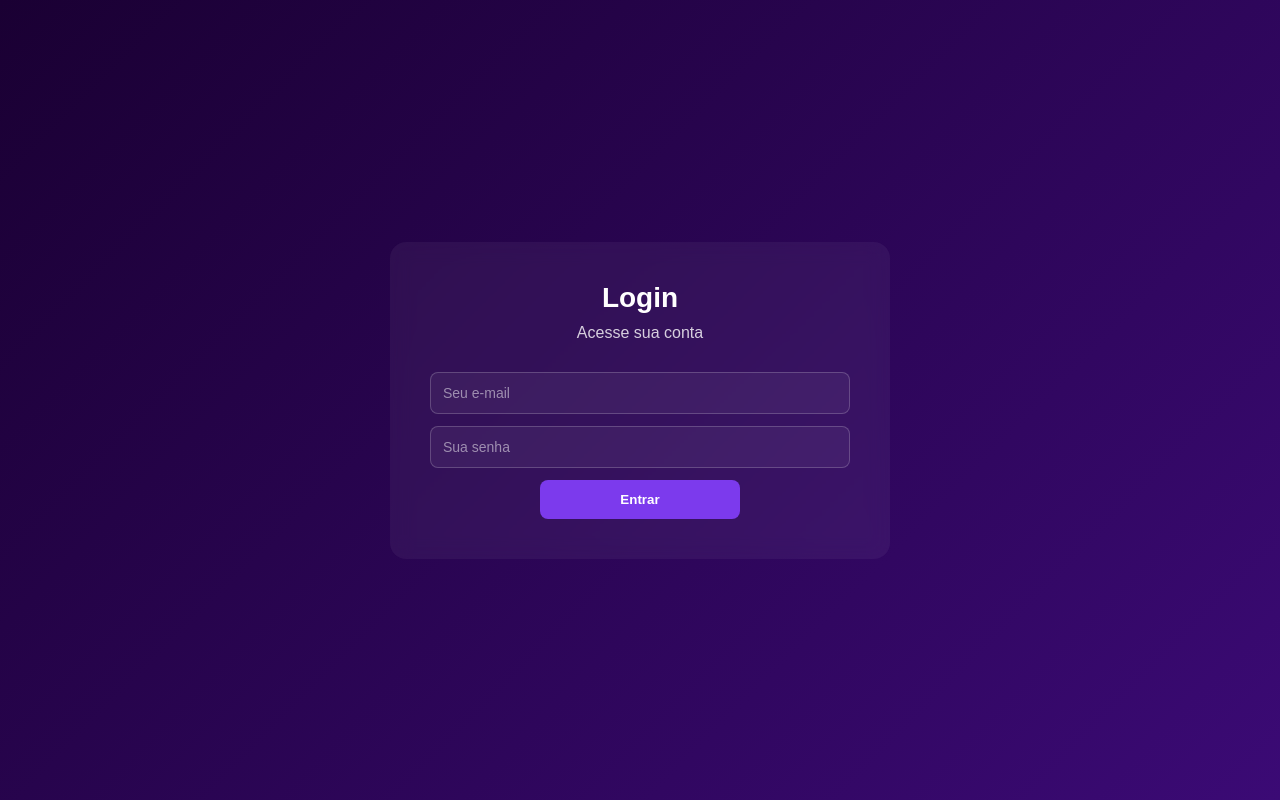
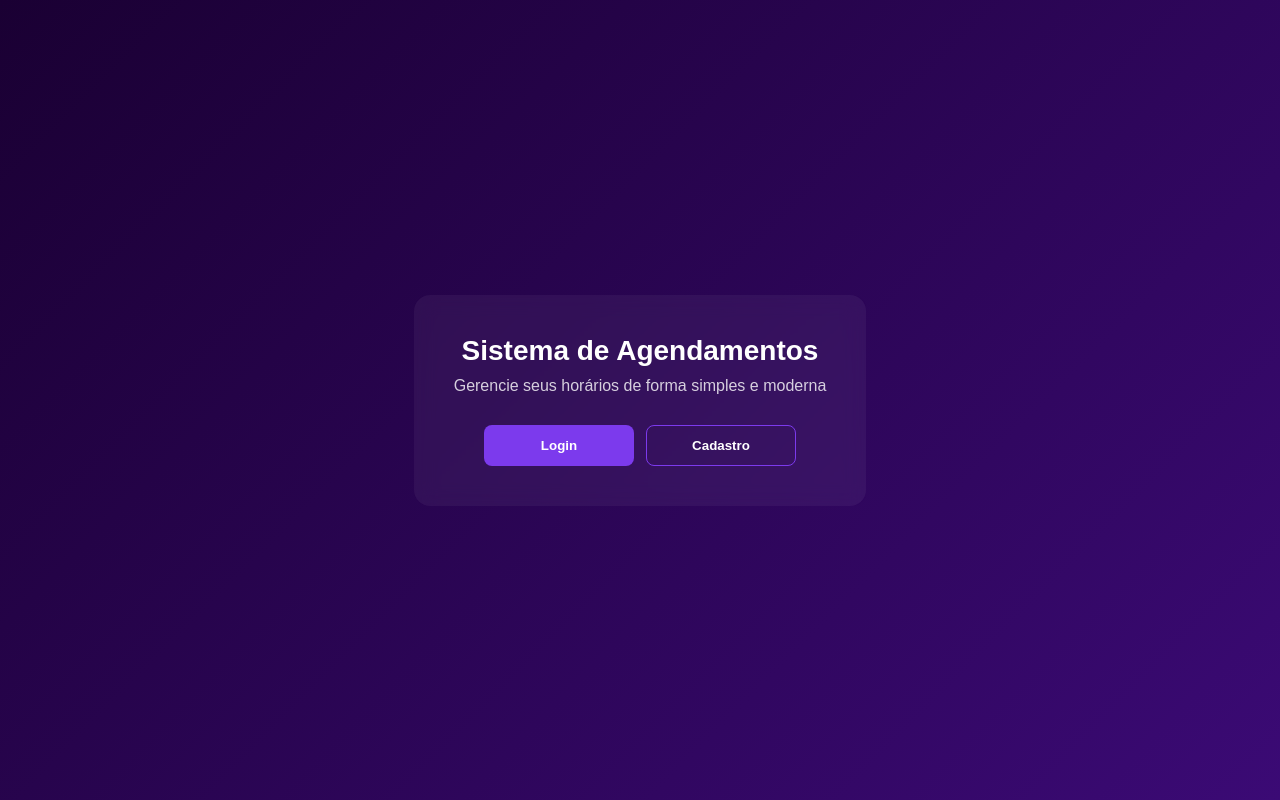
Before and after one commit to amandanan/service-scheduling-api, a React app in the folder frontend/: page / in a window 1280 px wide. Built offline with nearby package versions, Linux system fonts and the light colour scheme; the HTML template or start-up script is replaced by a standard one.

Commit message:
removed login page test

```diff
--- a/frontend/src/App.jsx
+++ b/frontend/src/App.jsx
@@ -1,4 +1,4 @@
-/** import "./App.css";
+import "./App.css";
 import Home from "./pages/Home";
 
 function App() {
@@ -9,13 +9,4 @@ function App() {
   );
 }
 
-export default App; **/
-
-import "./App.css";
-import Login from "./pages/Login";
-
-function App() {
-  return <Login />;
-}
-
 export default App;
--- a/frontend/src/pages/Login.jsx
+++ b/frontend/src/pages/Login.jsx
@@ -1,5 +1,6 @@
 import { useState } from "react";
 import "../App.css";
+
 
 function Login() {
   const [email, setEmail] = useState("");
```
Also changed, not shown: 2 other files (tests, documents, lock files or other folders).
